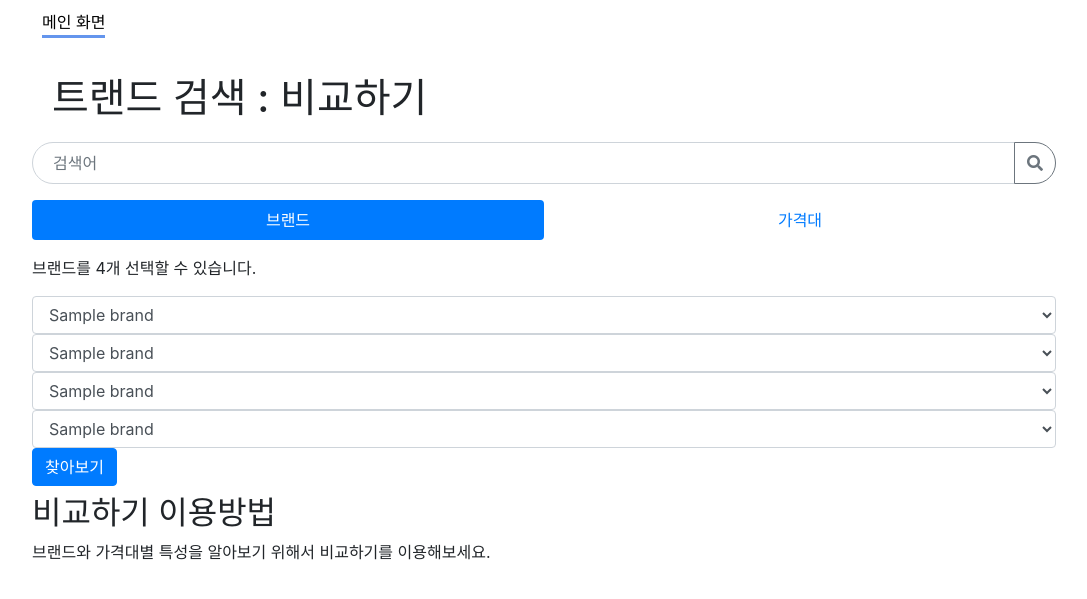
After one commit to hajinhoe-backup/ericatrend, a Flask app: template templates/search/compare.html in a window 1280 px wide. The commit adds this page. Shown: the top 599 px of the page, without its empty margins (96-1183 px from the left). Run offline with Flask 2, Linux system fonts and the light colour scheme; the template is opened without the code that fills it: most values are stand-ins (such as "Sample title", 1, 10 or a date in 2020); parts of the project's set-up code (start-up, migrations or seed data) failed here and were passed over; some libraries are stand-ins or nearby versions.

Commit message:
프론트엔드

```diff
--- a/templates/layout.html
+++ b/templates/layout.html
@@ -3,13 +3,14 @@
 <head>
     <meta charset="UTF-8">
     <title>에리카트렌드 - {% block title %}{% endblock %}</title>
-    {% block head %}{% endblock %}
+
     <!-- external CSS and JS -->
     <link rel="stylesheet" href="https://use.fontawesome.com/releases/v5.7.2/css/all.css" integrity="sha384-fnmOCqbTlWIlj8LyTjo7mOUStjsKC4pOpQbqyi7RrhN7udi9RwhKkMHpvLbHG9Sr" crossorigin="anonymous">
     <link rel="stylesheet" href="https://stackpath.bootstrapcdn.com/bootstrap/4.3.1/css/bootstrap.min.css" integrity="sha384-ggOyR0iXCbMQv3Xipma34MD+dH/1fQ784/j6cY/iJTQUOhcWr7x9JvoRxT2MZw1T" crossorigin="anonymous">
-    <script src="https://stackpath.bootstrapcdn.com/bootstrap/4.3.1/js/bootstrap.min.js" integrity="sha384-JjSmVgyd0p3pXB1rRibZUAYoIIy6OrQ6VrjIEaFf/nJGzIxFDsf4x0xIM+B07jRM" crossorigin="anonymous"></script>
-    <script src="https://code.jquery.com/jquery-3.3.1.slim.min.js" integrity="sha384-q8i/X+965DzO0rT7abK41JStQIAqVgRVzpbzo5smXKp4YfRvH+8abtTE1Pi6jizo" crossorigin="anonymous"></script>
+    <script src="https://cdn.jsdelivr.net/npm/jquery@3.3.1/dist/jquery.min.js" integrity="sha256-FgpCb/KJQlLNfOu91ta32o/NMZxltwRo8QtmkMRdAu8=" crossorigin="anonymous"></script>
     <script src="https://cdnjs.cloudflare.com/ajax/libs/popper.js/1.14.7/umd/popper.min.js" integrity="sha384-UO2eT0CpHqdSJQ6hJty5KVphtPhzWj9WO1clHTMGa3JDZwrnQq4sF86dIHNDz0W1" crossorigin="anonymous"></script>
+    <script src="https://stackpath.bootstrapcdn.com/bootstrap/4.3.1/js/bootstrap.bundle.min.js" integrity="sha384-xrRywqdh3PHs8keKZN+8zzc5TX0GRTLCcmivcbNJWm2rs5C8PRhcEn3czEjhAO9o" crossorigin="anonymous"></script>
+    {% block head %}{% endblock %}
 </head>
 <body>
     {% block body %}{% endblock %}
--- a/templates/main/main.html
+++ b/templates/main/main.html
@@ -20,8 +20,7 @@
             </div>
         </form>
         <div id="tool_box">
-            <a href="{{ url_for('search.all_products') }}"><i class="far fa-list-alt"> 모든 제품 보기</i></a>
-            <a href="{{ url_for('search.product_detail') }}"><i class="far fa-list-alt"> 상세보기 시연</i></a>
+            <a href="{{ url_for('search.compare') }}"><i class="fas fa-crosshairs"></i> 비교 검색하기</a>
         </div>
     </div>
 {% endblock %}
--- /dev/null
+++ b/templates/search/compare.html
@@ -0,0 +1,163 @@
+{% extends 'layout.html' %}
+
+{% block title %}
+    제품 상세 보기
+{% endblock %}
+
+{% block head %}
+    <link rel="stylesheet" href="../../static/product_view.css">
+    <link rel="stylesheet" href="../../static/product_detail.css">
+
+    <!--Plugin CSS file with desired skin-->
+    <link rel="stylesheet" href="https://cdnjs.cloudflare.com/ajax/libs/ion-rangeslider/2.3.0/css/ion.rangeSlider.min.css"/>
+
+    <!--Plugin JavaScript file-->
+    <script src="https://cdnjs.cloudflare.com/ajax/libs/ion-rangeslider/2.3.0/js/ion.rangeSlider.min.js"></script>
+
+    <script>
+        $(function () {
+            $(".js-range-slider").ionRangeSlider();
+        });
+    </script>
+{% endblock %}
+
+{% block body %}
+    <div id = "contents">
+
+        <nav>
+            <a href="{{ url_for('main.main') }}">메인 화면</a>
+        </nav>
+        <header>
+            <h1>트랜드 검색 : 비교하기</h1>
+            <form action="{{ url_for('search.process') }}" method="get">
+            <div id = "search_box" class="input-group mb-3">
+                <input name="search_words" type="text" class="form-control" placeholder="검색어" aria-label="Search Input" aria-describedby="button-addon2">
+                <div class="input-group-append">
+                    <button class="btn btn-outline-secondary" type="button" id="button-addon2"><i class="fas fa-search"></i></button>
+                </div>
+            </div>
+            </form>
+        </header>
+        <section>
+            <ul class="nav nav-pills nav-fill mb-3" id="pills-tab" role="tablist">
+              <li class="nav-item">
+                <a class="nav-link active" id="pills-home-tab" data-toggle="pill" href="#pills-home" role="tab" aria-controls="pills-home" aria-selected="true">브랜드</a>
+              </li>
+              <li class="nav-item">
+                <a class="nav-link" id="pills-profile-tab" data-toggle="pill" href="#pills-profile" role="tab" aria-controls="pills-profile" aria-selected="false">가격대</a>
+              </li>
+            </ul>
+            <div class="tab-content" id="pills-tabContent">
+              <div class="tab-pane fade show active" id="pills-home" role="tabpanel" aria-labelledby="pills-home-tab">
+                <p>브랜드를 4개 선택할 수 있습니다.</p>
+                <form action="{{ url_for('search.compare') }}">
+                    <select class="form-control" id="first_brand" name="first_brand">
+                        {% for brand in brands %}
+                            <option>{{ brand['brand'] }}</option>
+                        {% endfor %}
+                    </select>
+                    <select class="form-control" id="second_brand" name="second_brand">
+                        {% for brand in brands %}
+                            <option>{{ brand['brand'] }}</option>
+                        {% endfor %}
+                    </select>
+                    <select class="form-control" id="third_brand" name="third_brand">
+                        {% for brand in brands %}
+                            <option>{{ brand['brand'] }}</option>
+                        {% endfor %}
+                    </select>
+                    <select class="form-control" id="forth_brand" name="forth_brand">
+                        {% for brand in brands %}
+                            <option>{{ brand['brand'] }}</option>
+                        {% endfor %}
+                    </select>
+                    <input type="hidden" name="compare_type" value="brand">
+                    <button class="btn btn-primary mb-2" type="submit">찾아보기</button>
+                </form>
+              </div>
+              <div class="tab-pane fade" id="pills-profile" role="tabpanel" aria-labelledby="pills-profile-tab">
+                  <p>가격대를 3개 선택할 수 있습니다.</p>
+                  <form action="{{ url_for('search.compare') }}">
+                        <input type="text" class="js-range-slider" name="first_range" value=""
+                            data-type="double"
+                            data-min="0"
+                            data-max="2000"
+                            data-from="0"
+                            data-to="500"
+                            data-grid="true"
+                        />
+                        <input type="text" class="js-range-slider" name="second_range" value=""
+                            data-type="double"
+                            data-min="0"
+                            data-max="2000"
+                            data-from="0"
+                            data-to="500"
+                            data-grid="true"
+                        />
+                        <input type="text" class="js-range-slider" name="third_range" value=""
+                            data-type="double"
+                            data-min="0"
+                            data-max="2000"
+                            data-from="0"
+                            data-to="500"
+                            data-grid="true"
+                        />
+                      <input type="hidden" name="compare_type" value="price">
+                      <button class="btn btn-primary mb-2" type="submit">찾아보기</button>
+                  </form>
+              </div>
+            </div>
+        </section>
+        {% if not compare_type %}
+        <section>
+            <h2>비교하기 이용방법</h2>
+            <p>브랜드와 가격대별 특성을 알아보기 위해서 비교하기를 이용해보세요.</p>
+        </section>
+        {% elif compare_type == 'brand' %}
+        <section>
+            <h2>브랜드로 비교하기</h2>
+            <h3>장점 비교</h3>
+            <table>
+                <tr>
+                    {% for item in parameters %}
+                    <th>{{ item }}</th>
+                    {% endfor %}
+                </tr>
+                <tr>
+                    {% for item in parameters %}
+                    <td>
+                    <iframe src="http://www.ericatrend.net/kibana/app/kibana#/visualize/edit/22e54ad0-7487-11e9-b120-15fca0e6d9ee?embed=true&_g=(refreshInterval:(pause:!t,value:0),time:(from:now-5y,mode:quick,to:now))&_a=(filters:!(('$state':(store:appState),meta:(alias:!n,disabled:!f,index:'08b8b680-73c7-11e9-8aaa-4928aee881f7',key:brand,negate:!f,params:(query:{{ item }},type:phrase),type:phrase,value:{{ item }}),query:(match:(brand:(query:{{ item }},type:phrase))))),linked:!f,query:(language:lucene,query:''),uiState:(),vis:(aggs:!((enabled:!t,id:'1',params:(),schema:metric,type:count),(enabled:!t,id:'2',params:(field:pros,missingBucket:!f,missingBucketLabel:Missing,order:desc,orderBy:'1',otherBucket:!f,otherBucketLabel:Other,size:15),schema:segment,type:terms)),params:(maxFontSize:72,minFontSize:18,orientation:single,scale:linear,showLabel:!t),title:brand_pros,type:tagcloud))" height="300" width="300" frameborder="0"></iframe>
+                    </td>
+                    {% endfor %}
+                </tr>
+            </table>
+            <h3>단점 비교</h3>
+            <h3>평균 별점 비교</h3>
+            <h3>평균 가격 비교</h3>
+        </section>
+        {% elif compare_type == 'price' %}
+        <section>
+            <h2>가격대로 비교하기</h2>
+            <h3>장점 비교</h3>
+            <table>
+                <tr>
+                    {% for item in parameters %}
+                    <th>{{ item }}</th>
+                    {% endfor %}
+                </tr>
+                <tr>
+                    {% for parameter in parameters %}
+                    <td>
+                    <iframe src="http://www.ericatrend.net/kibana/app/kibana#/visualize/edit/d8b68ff0-748b-11e9-b120-15fca0e6d9ee?embed=true&_g=(refreshInterval:(pause:!t,value:0),time:(from:now-5y,mode:quick,to:now))&_a=(filters:!(('$state':(store:appState),meta:(alias:!n,disabled:!f,index:b34524c0-748b-11e9-b120-15fca0e6d9ee,key:price,negate:!f,params:(gte:{{ parameter[0] }},lt:{{ parameter[1] }}),type:range,value:'{{ parameter[0] }}+to+{{ parameter[1] }}'),range:(price:(gte:{{ parameter[0] }},lt:{{ parameter[1] }})))),linked:!f,query:(language:lucene,query:''),uiState:(),vis:(aggs:!((enabled:!t,id:'1',params:(),schema:metric,type:count),(enabled:!t,id:'2',params:(field:pros,missingBucket:!f,missingBucketLabel:Missing,order:desc,orderBy:'1',otherBucket:!f,otherBucketLabel:Other,size:10),schema:segment,type:terms)),params:(maxFontSize:72,minFontSize:18,orientation:single,scale:linear,showLabel:!t),title:price_cons,type:tagcloud))" height="300" width="400" frameborder="0"></iframe>
+                    </td>
+                    {% endfor %}
+                </tr>
+            </table>
+            <h3>단점 비교</h3>
+            <h3>평균 별점 비교</h3>
+            <h3>평균 가격 비교</h3>
+        </section>
+        {% endif %}
+    </div>
+
+{% endblock %}
```
Also changed, not shown: search.py (+41 -4 lines), templates/search/product_detail.html (+7 -5 lines).
